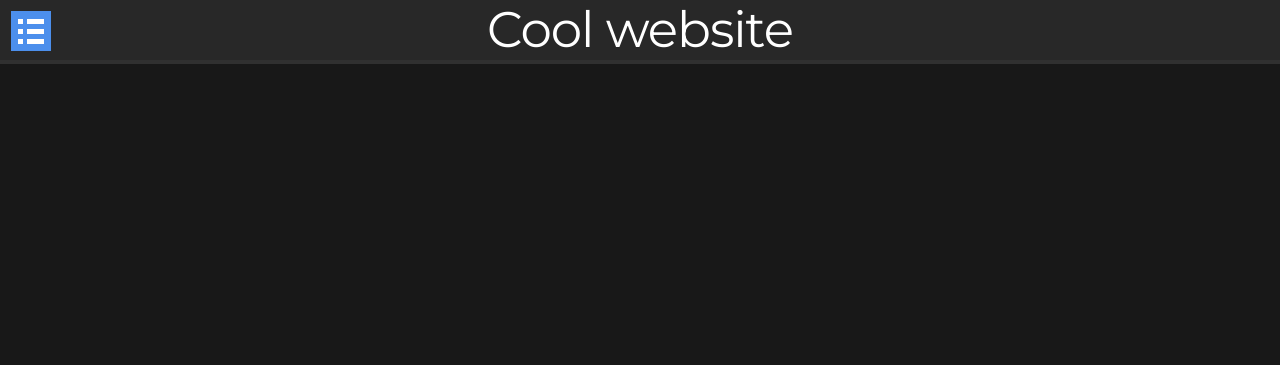
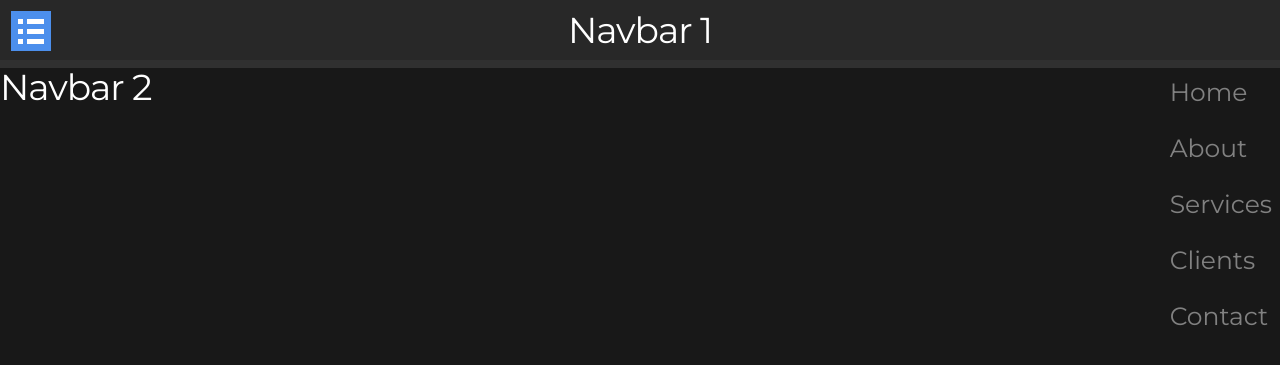
Before and after one commit to AlexFlipnote/Modesta, a Jekyll site: the page built from _pages/examples/navbar.html, in a window 1280 px wide. Shown: the top 365 px of the page. Built offline with Jekyll 4.4.1, drawn with Linux system fonts in a browser that asks for light colours.

Commit message:
Pushing WIP

```diff
--- a/_pages/examples/navbar.html
+++ b/_pages/examples/navbar.html
@@ -6,7 +6,7 @@
 ---
 <div class="nav-container">
   <span id="menu-icon"></span>
-  <h1 class="nav-title">Cool website</h1>
+  <h3 class="nav-title">Navbar 1</h3>
   <div id="navside" class="sidenav">
     <a href="#" class="current">Home</a>
     <a href="#">About</a>
@@ -16,10 +16,21 @@
   </div>
   <script>
     var navside = document.getElementById('navside');
-    document.getElementById("menu-icon").onclick = function() { navside.style.width = "250px"; }
+    document.getElementById("menu-icon").onclick = function() { navside.style.transform = "translateX(0)"; }
     document.addEventListener("click", function(event) {
       if (event.target.closest(".nav-container")) return;
-      navside.style.width = "0";
+      navside.style.transform = "translateX(-250px)";
     });
   </script>
 </div>
+
+<div class="nav-container no-side">
+  <h3 class="nav-title">Navbar 2</h3>
+  <div class="sidenav">
+    <a href="#" class="current">Home</a>
+    <a href="#">About</a>
+    <a href="#">Services</a>
+    <a href="#">Clients</a>
+    <a href="#">Contact</a>
+  </div>
+</div>
--- a/css/modesta.css
+++ b/css/modesta.css
@@ -2653,6 +2653,7 @@
   margin: 0 auto;
   margin-bottom: 2.5em;
   margin-top: 1.5em;
+  max-width: 1100px;
   padding: 0 2em;
   position: relative;
   width: 100%; }
@@ -2790,13 +2791,48 @@
       text-decoration: none; }
 
 .nav-container {
+  align-items: center;
   background: #282828;
   border-bottom: 4px solid #303030;
+  display: flex;
+  flex-direction: column;
   height: 4em;
+  justify-content: center;
   left: 0;
   top: 0;
   width: 100%;
   z-index: 100; }
+  .nav-container.no-side {
+    display: block;
+    height: auto; }
+    .nav-container.no-side .nav-title {
+      float: left; }
+    .nav-container.no-side .sidenav {
+      transform: none;
+      -webkit-transform: none;
+      -ms-transform: none;
+      -moz-transform: none;
+      -o-transform: none;
+      background-color: transparent;
+      display: block;
+      float: right;
+      height: auto;
+      position: relative;
+      width: auto; }
+      .nav-container.no-side .sidenav a {
+        transition: 0.3s;
+        -webkit-transition: 0.3s;
+        -ms-transition: 0.3s;
+        -moz-transition: 0.3s;
+        -o-transition: 0.3s;
+        color: #818181;
+        display: block;
+        font-size: 25px;
+        padding: 8px 8px 8px 32px;
+        text-decoration: none; }
+        .nav-container.no-side .sidenav a:hover {
+          color: #f1f1f1;
+          transform: none; }
   .nav-container.no-nav {
     background: transparent;
     border-bottom: 0;
@@ -2806,10 +2842,13 @@
     cursor: pointer;
     display: inline-block;
     height: 40px;
+    left: 0;
     margin: 11px;
     position: absolute;
+    top: 0;
     width: 40px; }
   .nav-container .nav-title {
+    margin: 0;
     text-align: center; }
   .nav-container .nav-content {
     align-items: center;
@@ -3333,8 +3372,5 @@
     max-width: 100%;
     padding: 0;
     width: 100%; } }
-@media (min-width: 800px) {
-  .container {
-    max-width: 1100px; } }
 
 /*# sourceMappingURL=modesta.css.map */
--- a/scss/components/_grid.scss
+++ b/scss/components/_grid.scss
@@ -1,11 +1,12 @@
 @import '../assets/builders';
 
-// Source from skeleton.css
+// Part of source from skeleton.css
 .container {
   box-sizing: border-box;
   margin: 0 auto;
   margin-bottom: 2.5em;
   margin-top: 1.5em;
+  max-width: 1100px;
   padding: 0 2em;
   position: relative;
   width: 100%;
--- a/scss/components/_responsive.scss
+++ b/scss/components/_responsive.scss
@@ -131,7 +131,3 @@
     }
   }
 }
-
-@media (min-width: 800px) {
-  .container { max-width: 1100px; }
-}
```
Also changed, not shown: scss/components/_navbar.scss (+40 -0 lines), css/modesta.min.css.
